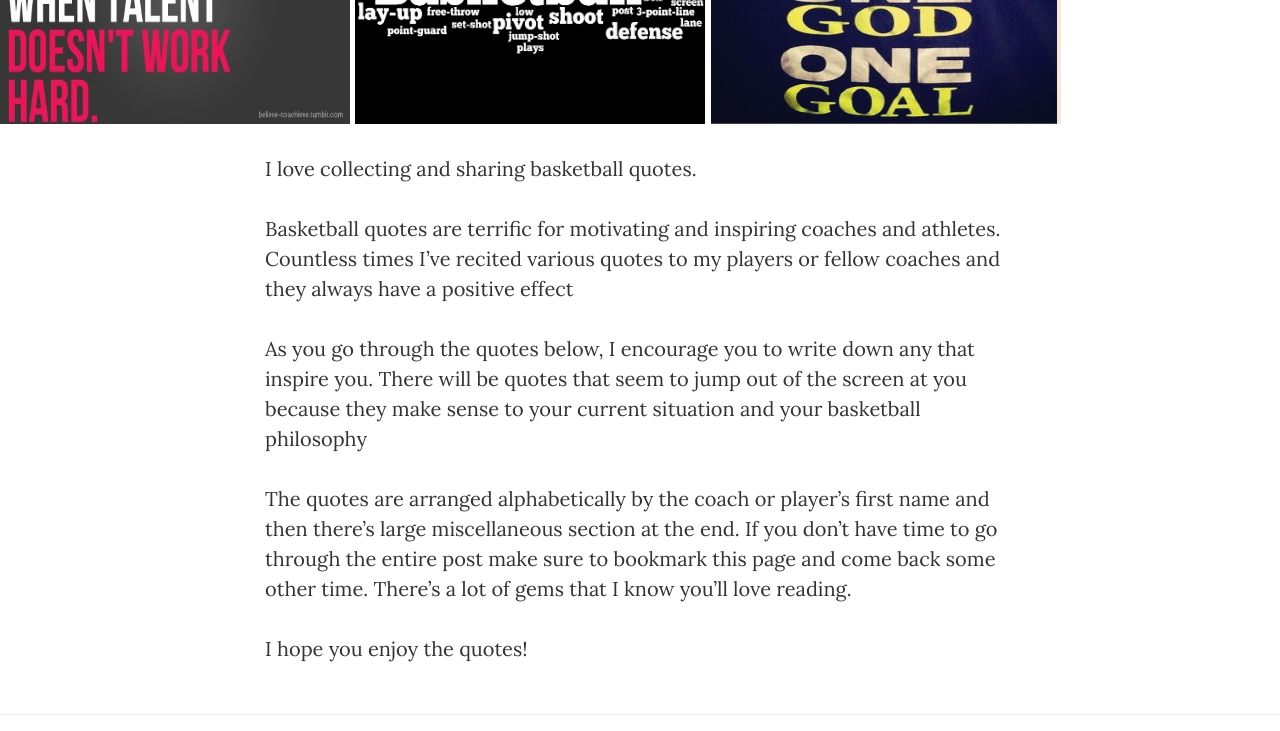
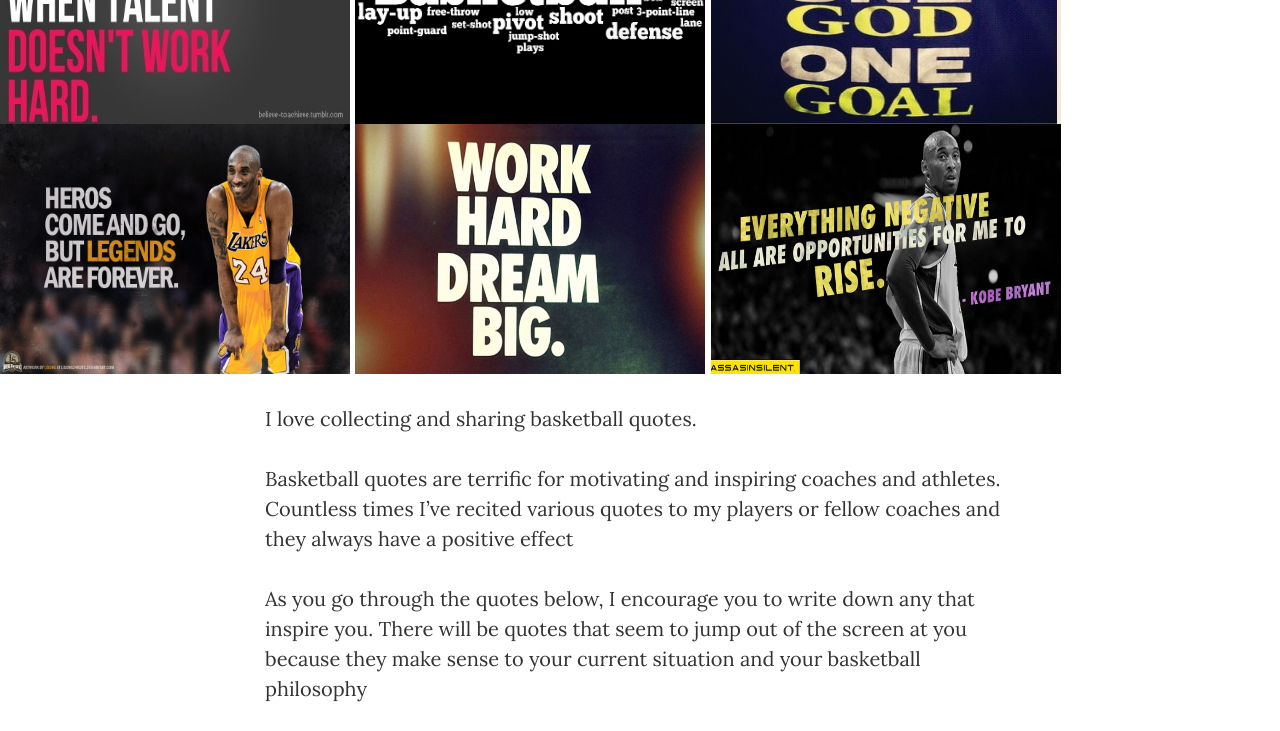
Before and after one commit to nathanielestrada/CleanBlogPages, a website: page post.html in a window 1280 px wide. Shown: the part 880-1611 px from the top of the page. Drawn offline with nearby package versions, Linux system fonts and the light colour scheme.

Commit message:
Update post.html

```diff
--- a/post.html
+++ b/post.html
@@ -86,6 +86,9 @@
 <img src="4.jpg" alt="Mountain View" style="width:350px;height:250px;">
 <img src="5.png" alt="Mountain View" style="width:350px;height:250px;">
 <img src="11.jpg" alt="Mountain View" style="width:350px;height:250px;">
+<img src="6.jpg" alt="Mountain View" style="width:350px;height:250px;">
+<img src="7.jpg" alt="Mountain View" style="width:350px;height:250px;">
+<img src="8.jpg" alt="Mountain View" style="width:350px;height:250px;">
 
     <!-- Post Content -->
     <article>
```
